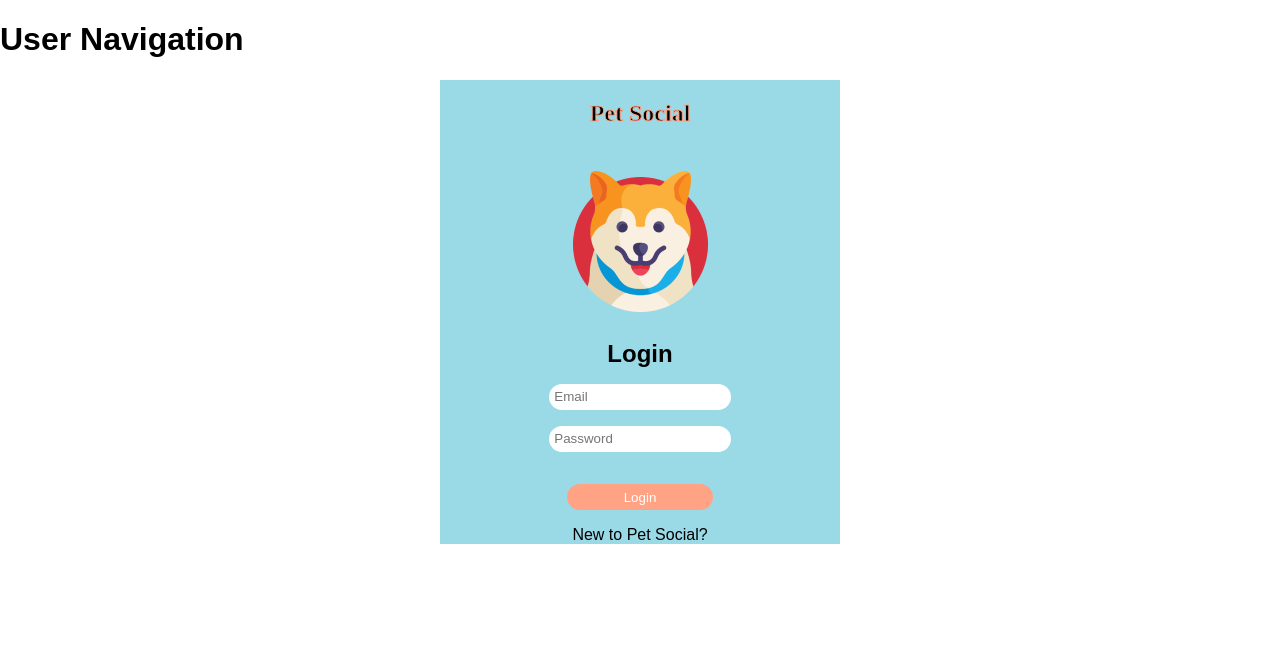
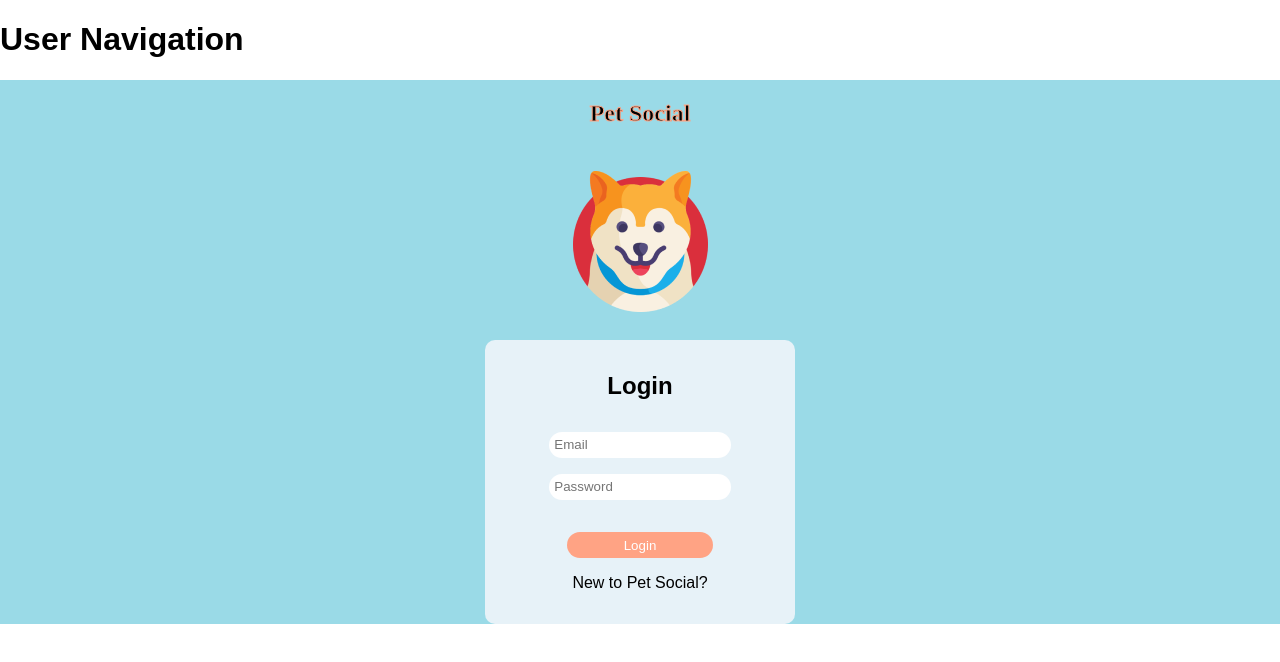
Before and after one commit to michael-nguyenn/pet-social, a Next.js app: page / in a window 1280 px wide. Shown: the top 662 px of the page. Built offline with nearby package versions, Linux system fonts and the light colour scheme.

Commit message:
tablet styling done for hero and auth form

```diff
--- a/components/auth/auth-form.js
+++ b/components/auth/auth-form.js
@@ -33,7 +33,10 @@ function AuthForm() {
 
   return (
     <section className={classes.auth}>
-      <h1 className={classes.auth__header}>{isLogin ? 'Login' : 'Sign Up'}</h1>
+      <div className={classes.auth__wrapper}>
+        <h1 className={classes.auth__header}>
+          {isLogin ? 'Login' : 'Sign Up'}
+        </h1>
         <form className={classes.form} onSubmit={submitHandler}>
           <div className={classes.form__container}>
             <label htmlFor="email" className={classes.form__label} />
@@ -72,6 +75,7 @@ function AuthForm() {
             </button>
           </div>
         </form>
+      </div>
     </section>
   );
 }
--- a/components/auth/auth-form.module.scss
+++ b/components/auth/auth-form.module.scss
@@ -7,12 +7,24 @@
   flex-direction: column;
   justify-content: center;
   align-items: center;
-  max-width: 400px;
   margin: 0 auto;
+
+  &__wrapper {
+    @include tablet {
+      background-color: #e7f2f8;
+      border-radius: 10px;
+      padding: 2rem 4rem;
+    }
+  }
 
   &__header {
     margin: 0;
     margin-bottom: 1rem;
+    text-align: center;
+
+    @include tablet {
+      margin-bottom: 2rem;
+    }
   }
 }
 
--- a/components/hero/Hero.module.scss
+++ b/components/hero/Hero.module.scss
@@ -5,7 +5,6 @@
   display: flex;
   flex-direction: column;
   align-items: center;
-  max-width: 400px;
   margin: 0 auto;
 
   &__header {
```
Lines whose indentation alone changed are shown as unchanged.
